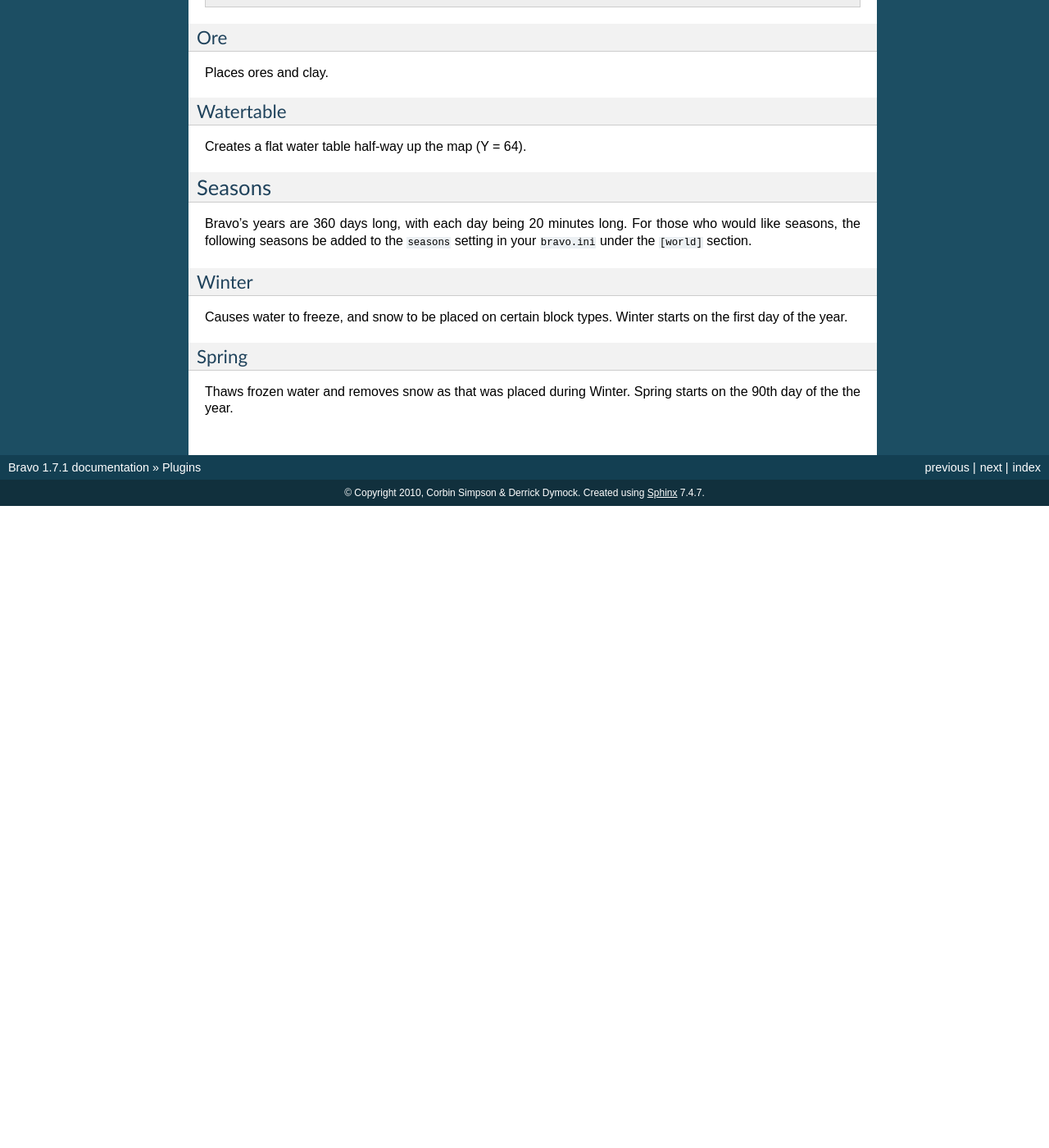
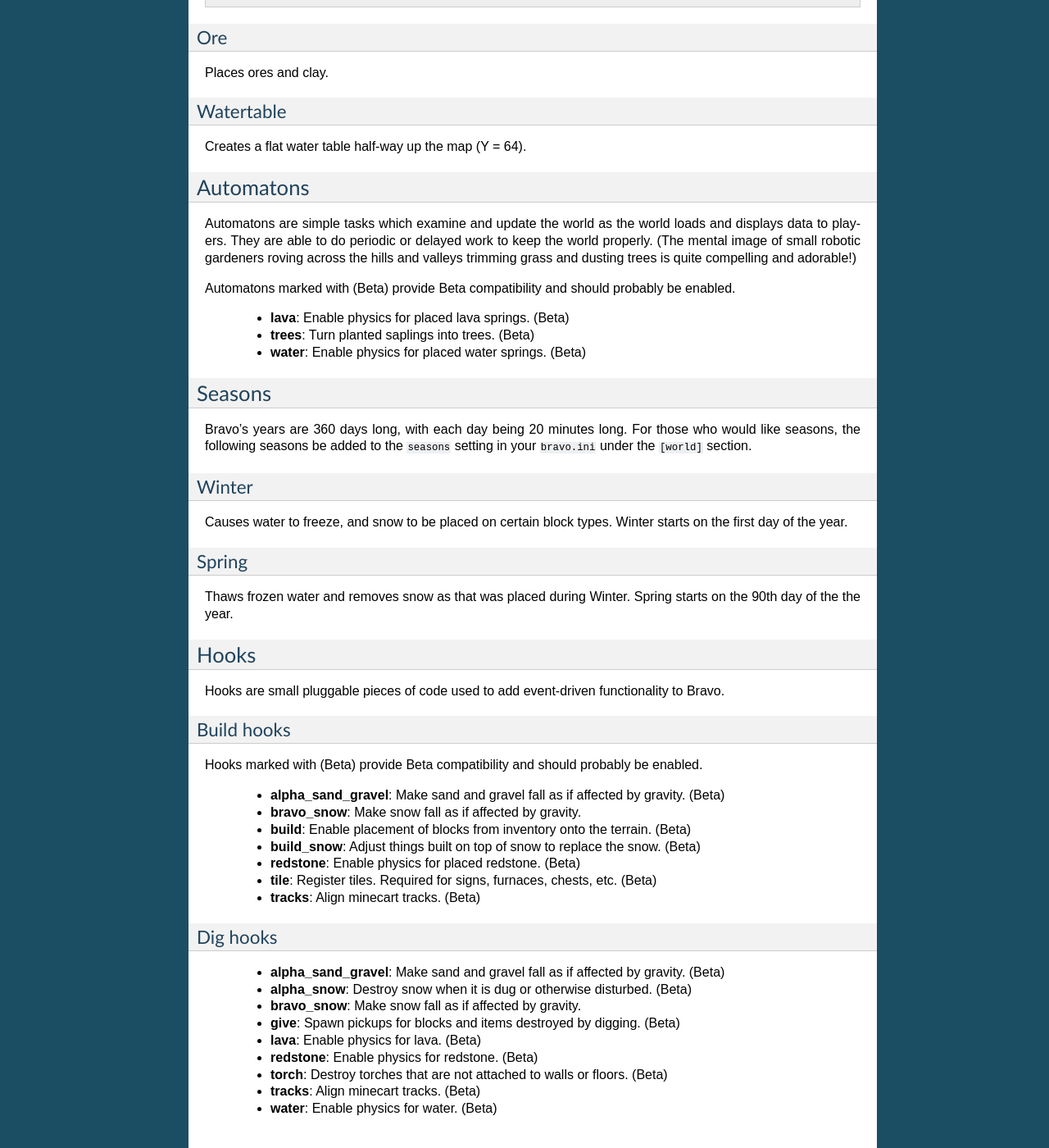
Before and after one commit to bravoserver/bravo, a Sphinx documentation site: the page built from docs/plugins.rst, in a window 1280 px wide and 1400 px high, scrolled down 1839 px. Shown: the whole window at 82% size. Built offline with Sphinx 7.4.7, drawn with Linux system fonts in a browser that asks for light colours; formulas are drawn with MathJax 3; before the commit the page ends 2456 px from its top, so only the background shows below that; some of the changed text lies outside the part shown.

Commit message:
docs: Unify plugin lists.
Fixes #301.

```diff
--- a/docs/plugins.rst
+++ b/docs/plugins.rst
@@ -117,6 +117,24 @@
 
 Creates a flat water table half-way up the map (Y = 64).
 
+.. _automatons:
+
+Automatons
+==========
+
+Automatons are simple tasks which examine and update the world as the world
+loads and displays data to players. They are able to do periodic or delayed
+work to keep the world properly. (The mental image of small robotic gardeners
+roving across the hills and valleys trimming grass and dusting trees is quite
+compelling and adorable!)
+
+Automatons marked with (Beta) provide Beta compatibility and should probably
+be enabled.
+
+ * **lava**: Enable physics for placed lava springs. (Beta)
+ * **trees**: Turn planted saplings into trees. (Beta)
+ * **water**: Enable physics for placed water springs. (Beta)
+
 .. _season_plugins:
 
 Seasons
@@ -137,3 +155,44 @@
 
 Thaws frozen water and removes snow as that was placed during Winter. Spring
 starts on the 90th day of the the year.
+
+Hooks
+=====
+
+Hooks are small pluggable pieces of code used to add event-driven
+functionality to Bravo.
+
+.. _build_hooks:
+
+Build hooks
+-----------
+
+Hooks marked with (Beta) provide Beta compatibility and should probably be
+enabled.
+
+ * **alpha_sand_gravel**: Make sand and gravel fall as if affected by gravity.
+   (Beta)
+ * **bravo_snow**: Make snow fall as if affected by gravity.
+ * **build**: Enable placement of blocks from inventory onto the terrain.
+   (Beta)
+ * **build_snow**: Adjust things built on top of snow to replace the snow.
+   (Beta)
+ * **redstone**: Enable physics for placed redstone. (Beta)
+ * **tile**: Register tiles. Required for signs, furnaces, chests, etc. (Beta)
+ * **tracks**: Align minecart tracks. (Beta)
+
+.. _dig_hooks:
+
+Dig hooks
+---------
+
+ * **alpha_sand_gravel**: Make sand and gravel fall as if affected by gravity.
+   (Beta)
+ * **alpha_snow**: Destroy snow when it is dug or otherwise disturbed. (Beta)
+ * **bravo_snow**: Make snow fall as if affected by gravity.
+ * **give**: Spawn pickups for blocks and items destroyed by digging. (Beta)
+ * **lava**: Enable physics for lava. (Beta)
+ * **redstone**: Enable physics for redstone. (Beta)
+ * **torch**: Destroy torches that are not attached to walls or floors. (Beta)
+ * **tracks**: Align minecart tracks. (Beta)
+ * **water**: Enable physics for water. (Beta)
```
Also changed, not shown: docs/administration.rst (+4 -49 lines).
